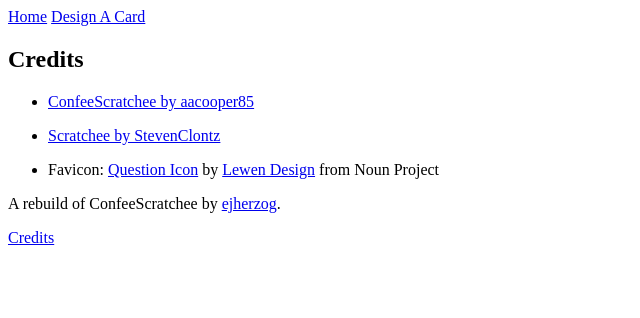
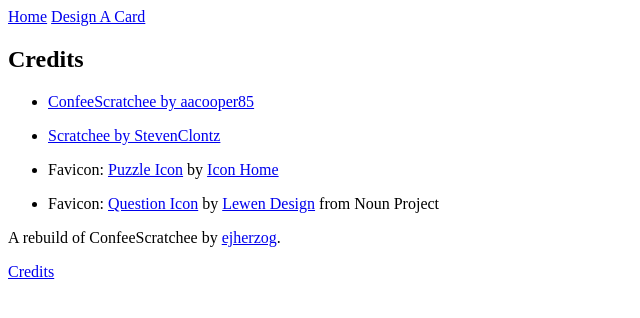
Before and after one commit to aacooper85/confyscratchy, a SvelteKit app: page /credits in a window 1280 px wide. Shown: the top 318 px of the page, without its empty margins (0-640 px from the left). Built offline with nearby package versions, Linux system fonts and the light colour scheme.

Commit message:
puzzle favicon, title

```diff
--- a/src/app.html
+++ b/src/app.html
@@ -5,6 +5,7 @@
 		<link rel="icon" href="%sveltekit.assets%/favicon.png" />
 		<meta name="viewport" content="width=device-width, initial-scale=1" />
 		%sveltekit.head%
+		<title>Confy Scratchy</title>
 	</head>
 	<body data-sveltekit-preload-data="hover">
 		<div style="display: contents">%sveltekit.body%</div>
--- a/src/routes/credits/+page.svelte
+++ b/src/routes/credits/+page.svelte
@@ -3,5 +3,6 @@
 <ul>
     <li><p><a href="https://github.com/aacooper85/confeescratchee" target="_blank">ConfeeScratchee by aacooper85</a></p></li>
     <li><p><a href="https://github.com/StevenClontz/scratchee" target="_blank">Scratchee by StevenClontz</a></p></li>
+    <li><p>Favicon: <a href="https://www.flaticon.com/free-icon/puzzle_3625145" target="_blank">Puzzle Icon</a> by <a href="https://www.flaticon.com/authors/icon-home" target="_blank">Icon Home</a></p></li>
     <li><p>Favicon: <a href="https://thenounproject.com/icon/question-6828513/" target="_blank">Question Icon</a> by <a href="https://thenounproject.com/creator/lewen.design" target="_blank">Lewen Design</a> from Noun Project</p></li>
 </ul>
```
Also changed, not shown: static/favicon.png.
